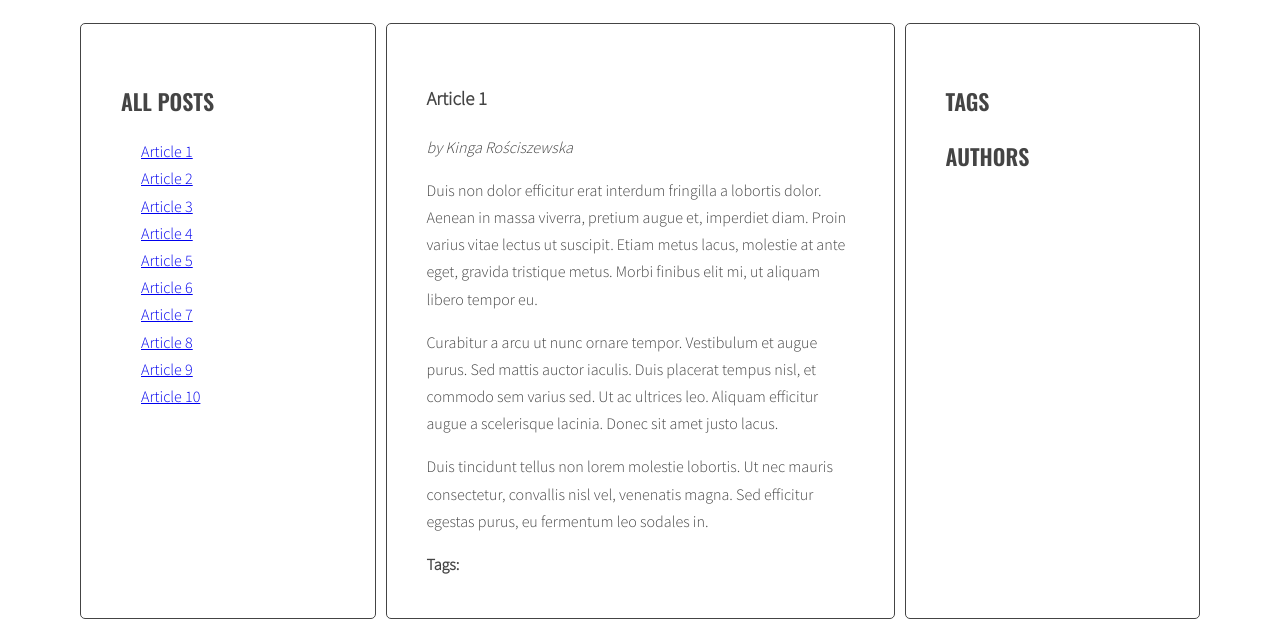
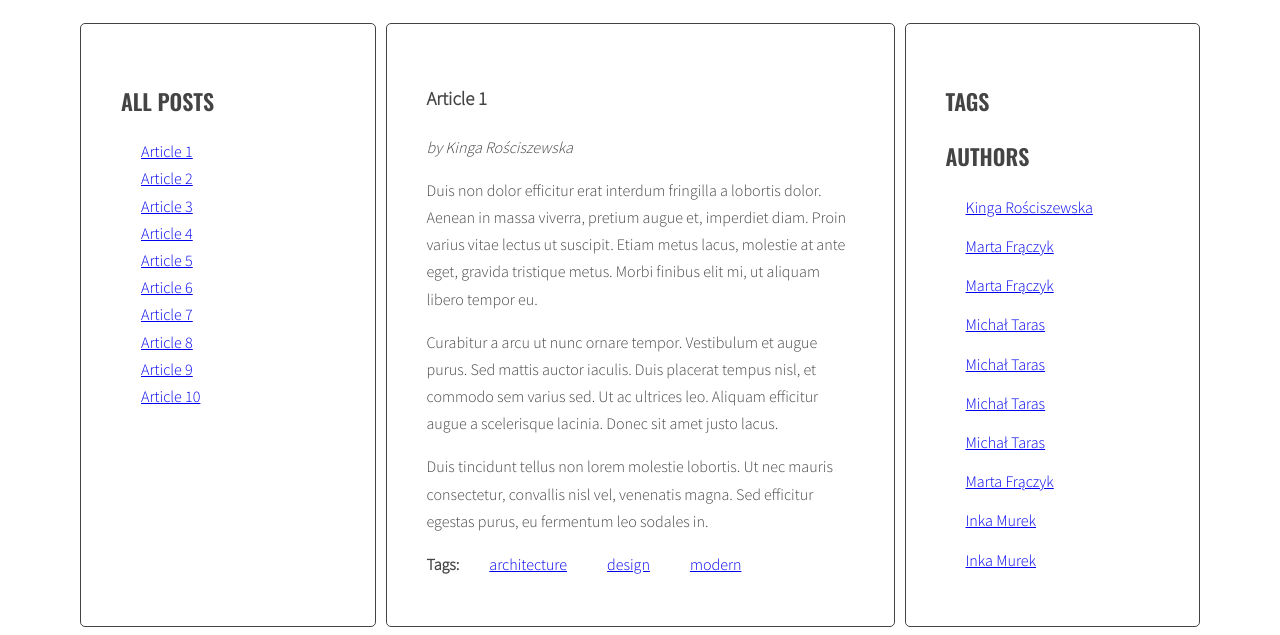
Before and after one commit to inkamurek/javascript-archiBlog, a website: page index.html in a window 1280 px wide. Shown: the part 220-855 px from the top of the page. Drawn offline with nearby package versions, Linux system fonts and the light colour scheme.

Commit message:
Finish the first task in excellent style

```diff
--- a/index.html
+++ b/index.html
@@ -20,7 +20,7 @@
           </ul>
         </aside>
         <section class="posts">
-          <article class="post active" id="article-1" data-tags="architecture design modern">
+          <article class="post active" id="article-1" data-tags="architecture design modern" data-author="Kinga Rościszewska">
             <h3 class="post-title">Article 1</h3>
             <p class="post-author">by Kinga Rościszewska</p>
             <div class="post-content">
@@ -36,7 +36,7 @@
               </ul>
             </div>
           </article>
-          <article class="post" id="article-2" data-tags="architecture design sketch">
+          <article class="post" id="article-2" data-tags="architecture design sketch" data-author="Marta Frączyk">
             <h3 class="post-title">Article 2</h3>
             <p class="post-author">by Marta Frączyk</p>
             <div class="post-content">
@@ -52,7 +52,7 @@
               </ul>
             </div>
           </article>
-          <article class="post" id="article-3"  data-tags="architecture architect future">
+          <article class="post" id="article-3"  data-tags="architecture architect future" data-author="Marta Frączyk">
             <h3 class="post-title">Article 3</h3>
             <p class="post-author">by Marta Frączyk</p>
             <div class="post-content">
@@ -67,7 +67,7 @@
               </ul>
             </div>
           </article>
-          <article class="post" id="article-4"  data-tags="architecture office-building modern">
+          <article class="post" id="article-4"  data-tags="architecture office-building modern" data-author="Michał Taras">
             <h3 class="post-title">Article 4</h3>
             <p class="post-author">by Michał Taras</p>
             <div class="post-content">
@@ -83,7 +83,7 @@
               </ul>
             </div>
           </article>
-          <article class="post" id="article-5"  data-tags="architecture design sketch">
+          <article class="post" id="article-5"  data-tags="architecture design sketch" data-author="Michał Taras">
             <h3 class="post-title">Article 5</h3>
             <p class="post-author">by Michał Taras</p>
             <div class="post-content">
@@ -99,7 +99,7 @@
               </ul>
             </div>
           </article>
-          <article class="post" id="article-6" data-tags="architecture craft sketch bim">
+          <article class="post" id="article-6" data-tags="architecture craft sketch bim" data-author="Michał Taras">
             <h3 class="post-title">Article 6</h3>
             <p class="post-author">by Michał Taras</p>
             <div class="post-content">
@@ -115,7 +115,7 @@
               </ul>
             </div>
           </article>
-          <article class="post" id="article-7"  data-tags="architecture future bim">
+          <article class="post" id="article-7"  data-tags="architecture future bim" data-author="Michał Taras">
             <h3 class="post-title">Article 7</h3>
             <p class="post-author">by Michał Taras</p>
             <div class="post-content">
@@ -131,7 +131,7 @@
               </ul>
             </div>
           </article>
-          <article class="post" id="article-8"  data-tags="architecture office-building housing">
+          <article class="post" id="article-8"  data-tags="architecture office-building housing" data-author="Marta Frączyk">
             <h3 class="post-title">Article 8</h3>
             <p class="post-author">by Marta Frączyk</p>
             <div class="post-content">
@@ -147,7 +147,7 @@
               </ul>
             </div>
           </article>
-          <article class="post" id="article-9"  data-tags="architecture housing sketch">
+          <article class="post" id="article-9"  data-tags="architecture housing sketch" data-author="Inka Murek">
             <h3 class="post-title">Article 9</h3>
             <p class="post-author">by Inka Murek</p>
             <div class="post-content">
@@ -163,7 +163,7 @@
               </ul>
             </div>
           </article>
-          <article class="post" id="article-10"  data-tags="modern architect future">
+          <article class="post" id="article-10"  data-tags="modern architect future" data-author="Inka Murek">
             <h3 class="post-title">Article 10</h3>
             <p class="post-author">by Inka Murek</p>
             <div class="post-content">
--- a/js/script.js
+++ b/js/script.js
@@ -1,4 +1,3 @@
-/* eslint-disable indent */
 'use strict';
 
 function titleClickHandler(event) {
@@ -42,7 +41,7 @@ const optArticleSelector = '.post',
   optTitleListSelector = '.titles',
   optArticleTagsSelector = '.post-tags .list',
   optArticleAuthorSelector = '.post-author',
-  optAuthorListSelector = '.authors .list';
+  optAuthorListSelector = '.authors.list';
 
 
 function generateTitleLinks(customSelector = '') {
@@ -140,7 +139,7 @@ function generateTags() {
 
       /* create HTML of the link */
       const tagHTML =
-        '<li><a href="#' + tag + '"><span>' + tag + '</span></a></li>';
+        '<li><a href="#tag-' + tag + '"><span>' + tag + '</span></a></li>';
 
       /* insert link into html variable */
       html = html + tagHTML;
@@ -203,7 +202,7 @@ console.log ('activeHrefTags:' , activeHrefTags);
 
 function addClickListenersToTags() {
   /* find all links to tags */
-  const tagLinks = document.querySelectorAll('a.active[href^="#tag-"]');
+  const tagLinks = document.querySelectorAll('[href^="#tag-"]');
   console.log('tagLinks' , tagLinks);
 
   /* START LOOP: for each link */
@@ -223,19 +222,20 @@ function generateAuthors() {
   /* find all articles */
   const articles = document.querySelectorAll(optArticleSelector);
   console.log('articles:', articles);
+  const authorList = document.querySelector(optAuthorListSelector);
+
+  /* make html variable with empty string */
+  let html = '';
+
   /* START LOOP: for every article: */
   for (let article of articles) {
-    /* find tags wrapper */
-    const authorList = article.querySelector(optArticleAuthorSelector).innerHTML;
-    console.log('auhtorList:', authorList);
-
-    /* make html variable with empty string */
-    let html = '';
-
+    /* find author */
+    const authorWrapper = article.querySelector(optArticleAuthorSelector);
+    console.log('auhtorList:', authorWrapper);
 
     /* get tags from data-tags attribute */
     // const author = article.getAttribute('class');
-    const author = authorList.replace('by ', '');
+    const author = authorWrapper.innerHTML.replace('by ', '');
 
   console.log('author:', author);
 
@@ -251,8 +251,10 @@ function generateAuthors() {
 
     console.log('html:' , html);
 
-    // authorList.innerHTML = html;
+
   }
+
+  authorList.innerHTML = html;
 }
 
 generateAuthors();
@@ -321,67 +323,67 @@ addClickListenersToAuthors();
 
 // ----------------------------------------------------------------------------------------------- CHMURA TAGÓW
 
-const optTagsListSelector = '.tags .list';
+// const optTagsListSelector = '.tags .list';
 
-console.log('optTagsListSelector' , optTagsListSelector);
+// console.log('optTagsListSelector' , optTagsListSelector);
 
-function generateTags(){
-  /* [NEW] create a new variable allTags with an empty object*/
-  let allTags = {};
+// function generateTags(){
+//   /* [NEW] create a new variable allTags with an empty object*/
+//   let allTags = {};
 
-  /* find all articles */
+//   /* find all articles */
 
-  /* START LOOP: for every article: */
+//   /* START LOOP: for every article: */
 
-    /* find tags wrapper */
+//     /* find tags wrapper */
 
-    /* make html variable with empty string */
+//     /* make html variable with empty string */
 
-    /* get tags from data-tags attribute */
+//     /* get tags from data-tags attribute */
 
-    /* split tags into array */
+//     /* split tags into array */
 
-    /* START LOOP: for each tag */
+//     /* START LOOP: for each tag */
 
-      /* generate HTML of the link */
+//       /* generate HTML of the link */
 
-      /* add generated code to html variable */
+//       /* add generated code to html variable */
 
-      /* [NEW] check if this link is NOT already in allTags */
-      // eslint-disable-next-line no-undef
-      if(!allTags.hasOwnProperty(tag)) {
+//       /* [NEW] check if this link is NOT already in allTags */
+//       // eslint-disable-next-line no-undef
+//       if(!allTags.hasOwnProperty(tag)) {
 
-        /* [NEW] add tag to allTags object */
-        allTags[tag] = 1;
-      } else {
-        allTags[tag]++;
-      }
+//         /* [NEW] add tag to allTags object */
+//         allTags[tag] = 1;
+//       } else {
+//         allTags[tag]++;
+//       }
 
-    /* END LOOP: for each tag */
+//     /* END LOOP: for each tag */
 
-    /* insert HTML of all the links into the tags wrapper */
+//     /* insert HTML of all the links into the tags wrapper */
 
-  /* END LOOP: for every article: */
+//   /* END LOOP: for every article: */
 
-  /* [NEW] find list of tags in right column */
-  const tagList = document.querySelector(optTagsListSelector);
+//   /* [NEW] find list of tags in right column */
+//   const tagList = document.querySelector(optTagsListSelector);
 
-  /* [NEW] add html from allTags to tagList */
-  // tagList.innerHTML = allTags.join(' ');
-  // console.log(allTags);
+//   /* [NEW] add html from allTags to tagList */
+//   // tagList.innerHTML = allTags.join(' ');
+//   // console.log(allTags);
 
-  const tagsParams = calculateTagsParams(allTags);
-  console.log('tagsParams:', tagsParams)
+//   const tagsParams = calculateTagsParams(allTags);
+//   console.log('tagsParams:', tagsParams)
 
-   /* [NEW] create variable for all links HTML code */
-   let allTagsHTML = '';
+//    /* [NEW] create variable for all links HTML code */
+//    let allTagsHTML = '';
 
-    /* [NEW] START LOOP: for each tag in allTags */
-   for(let tag in allTags){
-       /* [NEW] generate code of a link and add it ti allTagsHTML */
-       allTagsHTML += tag + ' (' + allTags[tag] + ')' ;
-   /* [NEW] END LOOP: for each tag in allTags: */
-  }
-   /* [NEW] add html from allTagshTML to tagList */
-   tagList.innerHTML = allTagsHTML;
-}
+//     /* [NEW] START LOOP: for each tag in allTags */
+//    for(let tag in allTags){
+//        /* [NEW] generate code of a link and add it ti allTagsHTML */
+//        allTagsHTML += tag + ' (' + allTags[tag] + ')' ;
+//    /* [NEW] END LOOP: for each tag in allTags: */
+//   }
+//    /* [NEW] add html from allTagshTML to tagList */
+//    tagList.innerHTML = allTagsHTML;
+// }
```
